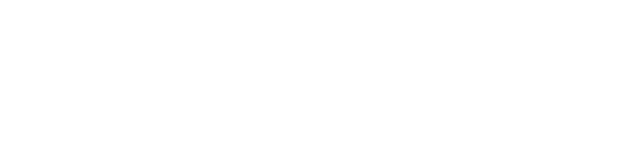
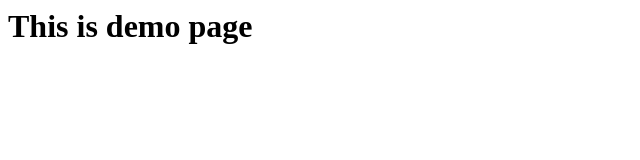
Before and after one commit to immi5556/ark-html-qr, a plain HTML site: page ark-wrap.html in a window 1280 px wide. Shown: the whole page, without its empty margins (0-640 px from the left). Drawn offline with Linux system fonts and the light colour scheme.

Commit message:
npm release

```diff
--- a/ark-wrap.html
+++ b/ark-wrap.html
@@ -30,6 +30,15 @@
     <button id="btnStop">Stop</button>-->
     <!--<div id="log"></div>-->
     <!--<script src="/html5-qrcode.min.js"></script>-->
+    <div>
+        <h1>This is demo page</h1>
+    </div>
+    <div id="container"></div>
     <script src="/dist/ark-html5code.js"></script>
+    <script>
+        ark_qr({
+            dom: document.getElementById("container")
+        })
+    </script>
 </body>
 </html>
```
Also changed, not shown: dist/README.md (added), dist/package.json (added).
